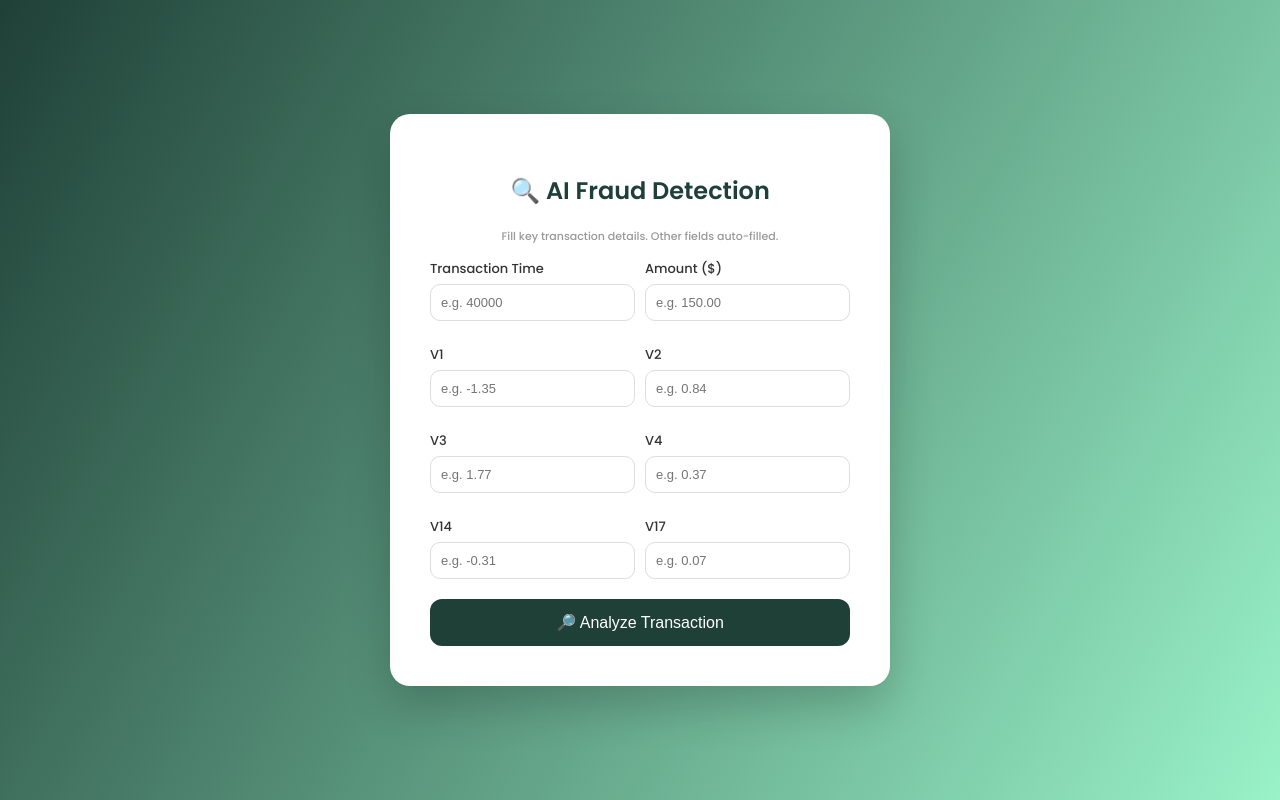
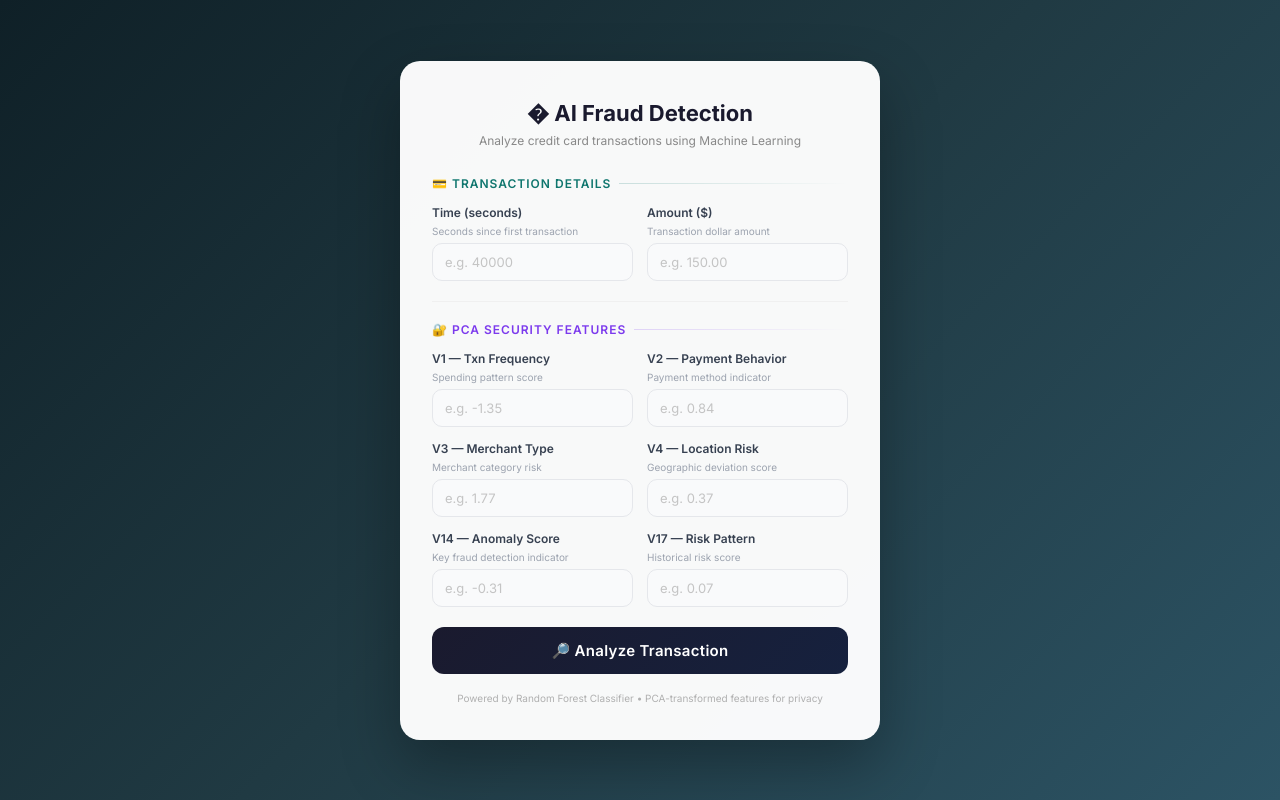
Before and after one commit to MJRAM115/CreditCard_Fraud_Detection, a Flask app: page / in a window 1280 px wide. Run offline with Flask 3, Linux system fonts and the light colour scheme; parts of the project's set-up code (start-up, migrations or seed data) failed here and were passed over.

Commit message:
Update index.html

```diff
--- a/templates/index.html
+++ b/templates/index.html
@@ -1,141 +1,299 @@
 <!DOCTYPE html>
 <html lang="en">
+
 <head>
     <meta charset="UTF-8">
+    <meta name="viewport" content="width=device-width, initial-scale=1.0">
     <title>AI Credit Card Fraud Detection</title>
-<link href="https://fonts.googleapis.com/css2?family=Poppins:wght@300;500;600&display=swap" rel="stylesheet">
+    <link href="https://fonts.googleapis.com/css2?family=Inter:wght@300;400;500;600;700&display=swap" rel="stylesheet">
     <style>
+        * {
+            margin: 0;
+            padding: 0;
+            box-sizing: border-box;
+        }
+
         body {
-    margin: 0;
-    font-family: 'Poppins', sans-serif;
-    background: linear-gradient(120deg, #1f4037, #99f2c8);
+            font-family: 'Inter', sans-serif;
+            background: linear-gradient(135deg, #0f2027, #203a43, #2c5364);
             min-height: 100vh;
             display: flex;
             justify-content: center;
             align-items: center;
+            padding: 20px;
         }
+
         .container {
-    background: white;
-    padding: 40px;
+            background: rgba(255, 255, 255, 0.97);
+            padding: 36px 32px;
             border-radius: 20px;
-    width: 420px;
-    box-shadow: 0 20px 45px rgba(0,0,0,0.2);
-    animation: fadeIn 0.6s ease-in-out;
+            width: 100%;
+            max-width: 480px;
+            box-shadow: 0 25px 60px rgba(0, 0, 0, 0.3);
+            animation: slideUp 0.5s ease-out;
         }
-@keyframes fadeIn {
-    from {opacity: 0; transform: translateY(20px);}
-    to {opacity: 1; transform: translateY(0);}
+
+        @keyframes slideUp {
+            from {
+                opacity: 0;
+                transform: translateY(30px);
             }
-h2 {
+
+            to {
+                opacity: 1;
+                transform: translateY(0);
+            }
+        }
+
+        /* Header */
+        .header {
             text-align: center;
-    color: #1f4037;
-    margin-bottom: 25px;
+            margin-bottom: 28px;
         }
+
+        .header h2 {
+            font-size: 22px;
+            font-weight: 700;
+            color: #1a1a2e;
+            margin-bottom: 6px;
+        }
+
+        .header p {
+            font-size: 12px;
+            color: #888;
+        }
+
+        /* Section Labels */
+        .section-label {
+            display: flex;
+            align-items: center;
+            gap: 8px;
+            margin-bottom: 14px;
+            margin-top: 8px;
+        }
+
+        .section-label span {
+            font-size: 12px;
+            font-weight: 600;
+            text-transform: uppercase;
+            letter-spacing: 1px;
+        }
+
+        .section-label::after {
+            content: '';
+            flex: 1;
+            height: 1px;
+        }
+
+        .section-transaction span {
+            color: #0f766e;
+        }
+
+        .section-transaction::after {
+            background: linear-gradient(to right, #0f766e33, transparent);
+        }
+
+        .section-pca span {
+            color: #7c3aed;
+        }
+
+        .section-pca::after {
+            background: linear-gradient(to right, #7c3aed33, transparent);
+        }
+
+        /* Grid */
         .grid {
             display: grid;
             grid-template-columns: 1fr 1fr;
-    gap: 10px;
+            gap: 14px;
         }
-.full-width {
-    grid-column: span 2;
+
+        /* Field Groups */
+        .field-group {
+            display: flex;
+            flex-direction: column;
         }
-label {
-    font-weight: 500;
+
+        .field-group label {
+            font-size: 12px;
+            font-weight: 600;
+            color: #374151;
+            margin-bottom: 5px;
+        }
+
+        .field-group .hint {
+            font-size: 10px;
+            color: #9ca3af;
+            margin-bottom: 5px;
+            line-height: 1.3;
+        }
+
+        .field-group input {
+            width: 100%;
+            padding: 10px 12px;
+            border: 1.5px solid #e5e7eb;
+            border-radius: 10px;
             font-size: 13px;
-    color: #333;
+            font-family: 'Inter', sans-serif;
+            color: #1f2937;
+            background: #f9fafb;
+            transition: all 0.2s ease;
         }
-input {
-    width: 100%;
-    padding: 10px;
-    border-radius: 10px;
-    border: 1px solid #ddd;
-    margin-top: 4px;
-    margin-bottom: 10px;
-    font-size: 13px;
-    box-sizing: border-box;
+
+        .field-group input:focus {
+            outline: none;
+            border-color: #6366f1;
+            background: white;
+            box-shadow: 0 0 0 3px rgba(99, 102, 241, 0.1);
         }
-input:focus {
-    border-color: #1f4037;
-    outline: none;
+
+        .field-group input::placeholder {
+            color: #c4c4c4;
         }
+
+        /* Divider */
+        .divider {
+            height: 1px;
+            background: #f0f0f0;
+            margin: 20px 0;
+        }
+
+        /* Button */
         button {
             width: 100%;
             padding: 14px;
-    background: #1f4037;
+            background: linear-gradient(135deg, #1a1a2e, #16213e);
             border: none;
             border-radius: 12px;
             color: white;
-    font-size: 16px;
+            font-size: 15px;
+            font-weight: 600;
+            font-family: 'Inter', sans-serif;
             cursor: pointer;
-    margin-top: 10px;
+            margin-top: 20px;
+            transition: all 0.3s ease;
+            letter-spacing: 0.3px;
         }
+
         button:hover {
-    background: #16312a;
+            transform: translateY(-2px);
+            box-shadow: 0 8px 25px rgba(26, 26, 46, 0.3);
         }
+
+        button:active {
+            transform: translateY(0);
+        }
+
+        /* Result */
         .result {
             margin-top: 20px;
-    padding: 12px;
-    border-radius: 10px;
+            padding: 14px;
+            border-radius: 12px;
             text-align: center;
             font-weight: 600;
+            font-size: 15px;
+            animation: slideUp 0.3s ease-out;
         }
-.safe { background: #d4edda; color: #155724; }
-.fraud { background: #f8d7da; color: #721c24; }
-.note {
-    font-size: 11px;
-    color: #999;
+
+        .safe {
+            background: linear-gradient(135deg, #d1fae5, #a7f3d0);
+            color: #065f46;
+            border: 1px solid #6ee7b7;
+        }
+
+        .fraud {
+            background: linear-gradient(135deg, #fee2e2, #fecaca);
+            color: #991b1b;
+            border: 1px solid #fca5a5;
+        }
+
+        /* Footer */
+        .footer {
             text-align: center;
-    margin-top: -5px;
-    margin-bottom: 10px;
+            margin-top: 18px;
+            font-size: 10px;
+            color: #b0b0b0;
         }
     </style>
 </head>
+
 <body>
     <div class="container">
-    <h2>🔍 AI Fraud Detection</h2>
-    <p class="note">Fill key transaction details. Other fields auto-filled.</p>
+        <!-- Header -->
+        <div class="header">
+            <h2>�️ AI Fraud Detection</h2>
+            <p>Analyze credit card transactions using Machine Learning</p>
+        </div>
+
         <form method="POST" action="/predict">
+
+            <!-- Transaction Details Section -->
+            <div class="section-label section-transaction">
+                <span>💳 Transaction Details</span>
+            </div>
             <div class="grid">
-            <div>
-                <label>Transaction Time</label>
+                <div class="field-group">
+                    <label>Time (seconds)</label>
+                    <span class="hint">Seconds since first transaction</span>
                     <input type="number" name="time" placeholder="e.g. 40000" required>
                 </div>
-            <div>
+                <div class="field-group">
                     <label>Amount ($)</label>
+                    <span class="hint">Transaction dollar amount</span>
                     <input type="number" name="amount" placeholder="e.g. 150.00" step="0.01" required>
                 </div>
-            <div>
-                <label>V1</label>
+            </div>
+
+            <div class="divider"></div>
+
+            <!-- PCA Security Features Section -->
+            <div class="section-label section-pca">
+                <span>🔐 PCA Security Features</span>
+            </div>
+            <div class="grid">
+                <div class="field-group">
+                    <label>V1 — Txn Frequency</label>
+                    <span class="hint">Spending pattern score</span>
                     <input type="number" name="v1" placeholder="e.g. -1.35" step="0.0001">
                 </div>
-            <div>
-                <label>V2</label>
+                <div class="field-group">
+                    <label>V2 — Payment Behavior</label>
+                    <span class="hint">Payment method indicator</span>
                     <input type="number" name="v2" placeholder="e.g. 0.84" step="0.0001">
                 </div>
-            <div>
-                <label>V3</label>
+                <div class="field-group">
+                    <label>V3 — Merchant Type</label>
+                    <span class="hint">Merchant category risk</span>
                     <input type="number" name="v3" placeholder="e.g. 1.77" step="0.0001">
                 </div>
-            <div>
-                <label>V4</label>
+                <div class="field-group">
+                    <label>V4 — Location Risk</label>
+                    <span class="hint">Geographic deviation score</span>
                     <input type="number" name="v4" placeholder="e.g. 0.37" step="0.0001">
                 </div>
-            <div>
-                <label>V14</label>
+                <div class="field-group">
+                    <label>V14 — Anomaly Score</label>
+                    <span class="hint">Key fraud detection indicator</span>
                     <input type="number" name="v14" placeholder="e.g. -0.31" step="0.0001">
                 </div>
-            <div>
-                <label>V17</label>
+                <div class="field-group">
+                    <label>V17 — Risk Pattern</label>
+                    <span class="hint">Historical risk score</span>
                     <input type="number" name="v17" placeholder="e.g. 0.07" step="0.0001">
                 </div>
             </div>
+
             <button type="submit">🔎 Analyze Transaction</button>
         </form>
+
         {% if prediction %}
         <div class="result {{ 'fraud' if 'Fraud' in prediction else 'safe' }}">
             {{ prediction }}
         </div>
         {% endif %}
+
+        <p class="footer">Powered by Random Forest Classifier • PCA-transformed features for privacy</p>
     </div>
 </body>
+
 </html>
```
Lines whose indentation alone changed are shown as unchanged.
